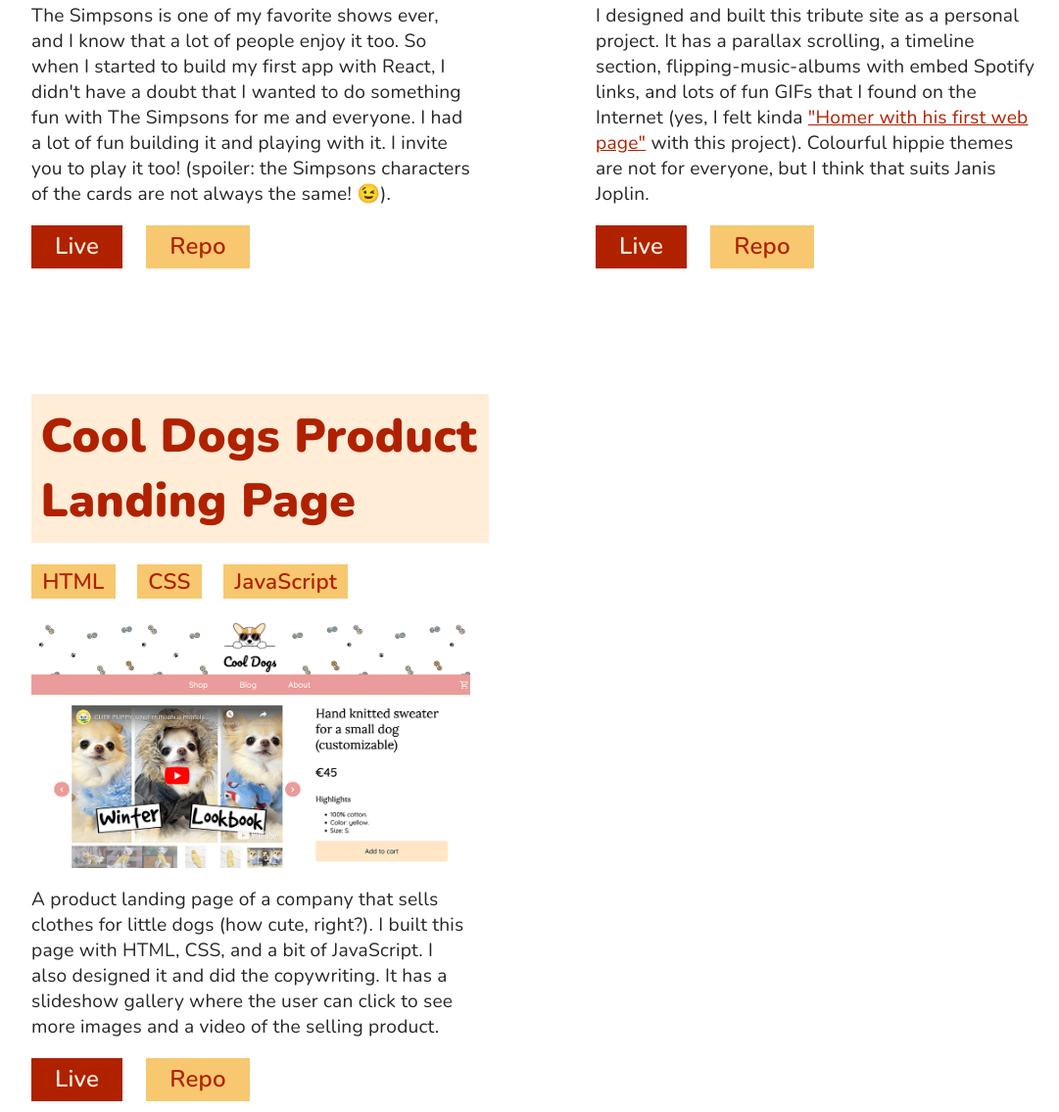
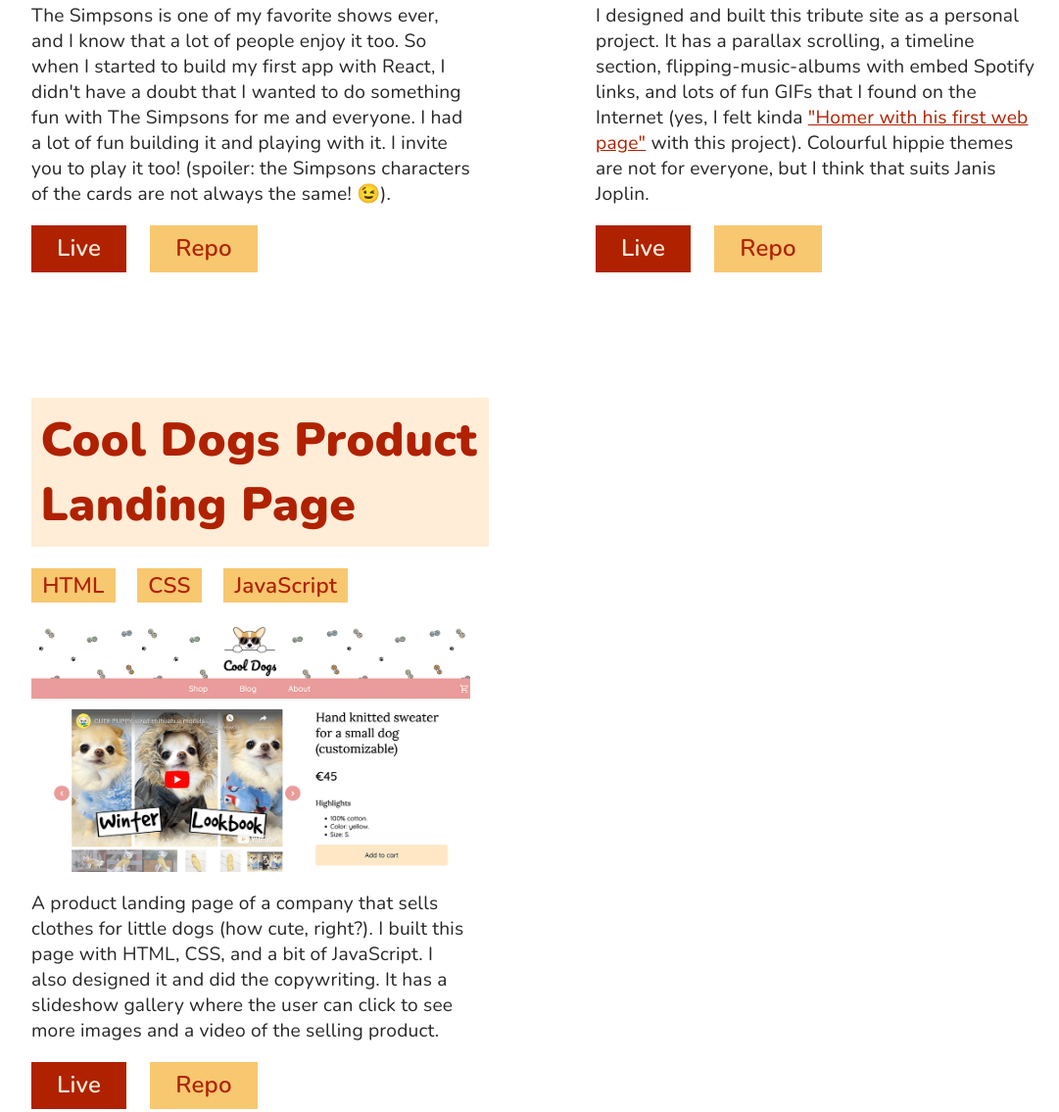
Before and after one commit to melisandoval/personal-portfolio, a plain HTML site: page index.html in a window 1280 px wide. Shown: the part 2939-4074 px from the top of the page at 98% size, without its empty margins (96-1177 px from the left). Drawn offline with nearby package versions, Linux system fonts and the light colour scheme; a web font is replaced by a local one.

Commit message:
fix projects links css

```diff
--- a/index.css
+++ b/index.css
@@ -363,10 +363,12 @@ h1 {
 .live-link {
   background-color: var(--red);
   color: var(--beige);
+  border: solid 0.1em var(--red);
 }
 
 .repo-link {
   background-color: var(--yellow);
+  border: solid 0.1em var(--yellow);
 }
 
 .project-links a:hover {
```
